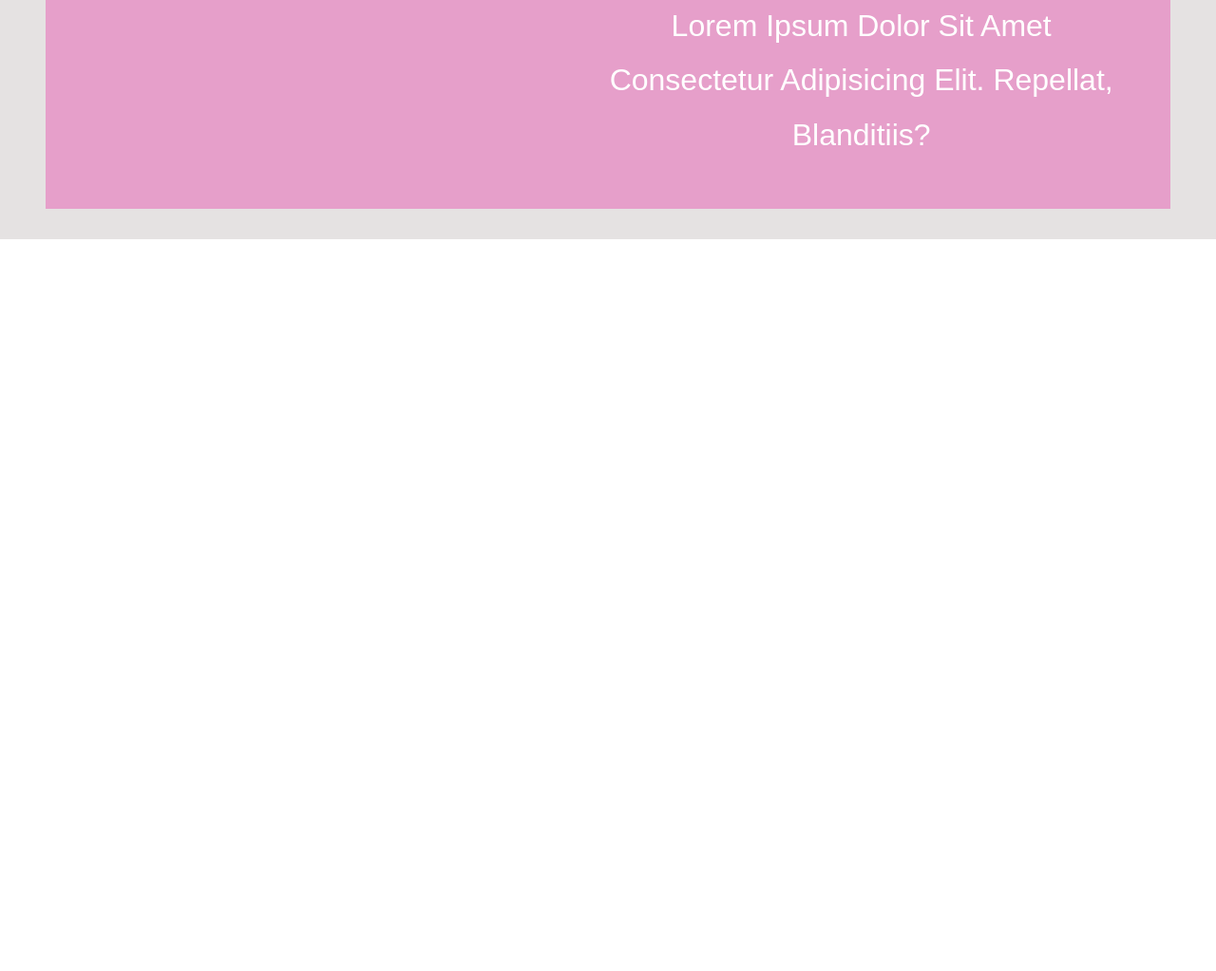
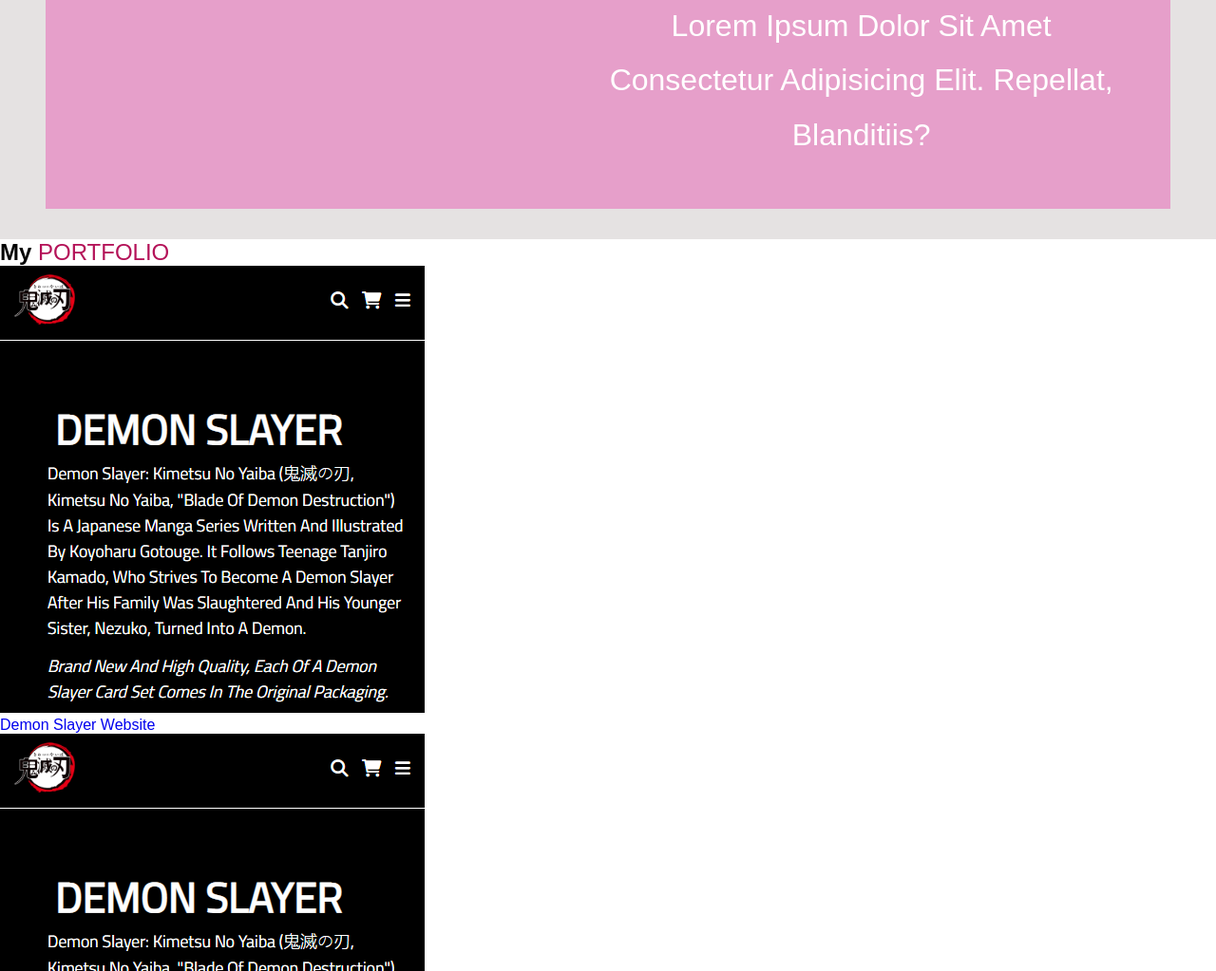
Before and after one commit to caglagurcer/Personal-Portfolio, a plain HTML site: page index.html in a window 1280 px wide. Shown: the part 1777-2800 px from the top of the page at 95% size. Before the commit the page ends 2029 px from the top, so only its background shows below. Drawn offline with Linux system fonts and the light colour scheme; a script that the page names is missing.

Commit message:
projects

```diff
--- a/index.html
+++ b/index.html
@@ -49,6 +49,39 @@
 </div>
 </section>
 
+    <section class="portfolio" id="portfolio">
+        <h1 class="heading">my <span>portfolio</span></h1>
+            <div class="projects-grid">
+                <a class="project" target="_blank" href="caglagurcer.com">
+                    <img class="project-image" src="images/dm.png" alt="">
+                    <p class="project-title">Demon Slayer Website</p>
+                </a>
+                <a class="project" target="_blank" href="caglagurcer.com">
+                    <img class="project-image" src="images/dm.png" alt="">
+                    <p class="project-title">Demon Slayer Website</p>
+                </a>
+                <a class="project" target="_blank" href="caglagurcer.com">
+                    <img class="project-image" src="images/dm.png" alt="">
+                    <p class="project-title">Demon Slayer Website</p>
+                </a>
+                <a class="project" target="_blank" href="caglagurcer.com">
+                    <img class="project-image" src="images/dm.png" alt="">
+                    <p class="project-title">Demon Slayer Website</p>
+                </a>
+                <a class="project" target="_blank" href="caglagurcer.com">
+                    <img class="project-image" src="images/dm.png" alt="">
+                    <p class="project-title">Demon Slayer Website</p>
+                </a>
+                <a class="project" target="_blank" href="caglagurcer.com">
+                    <img class="project-image" src="images/dm.png" alt="">
+                    <p class="project-title">Demon Slayer Website</p>
+                </a>
+            </div>
+            </div>
+        </div>
+    </section>
+
+
 <script src="script.css"></script>
 </body>
 </html>
```
Also changed, not shown: images/bg.png (deleted), images/dm.png (added).
